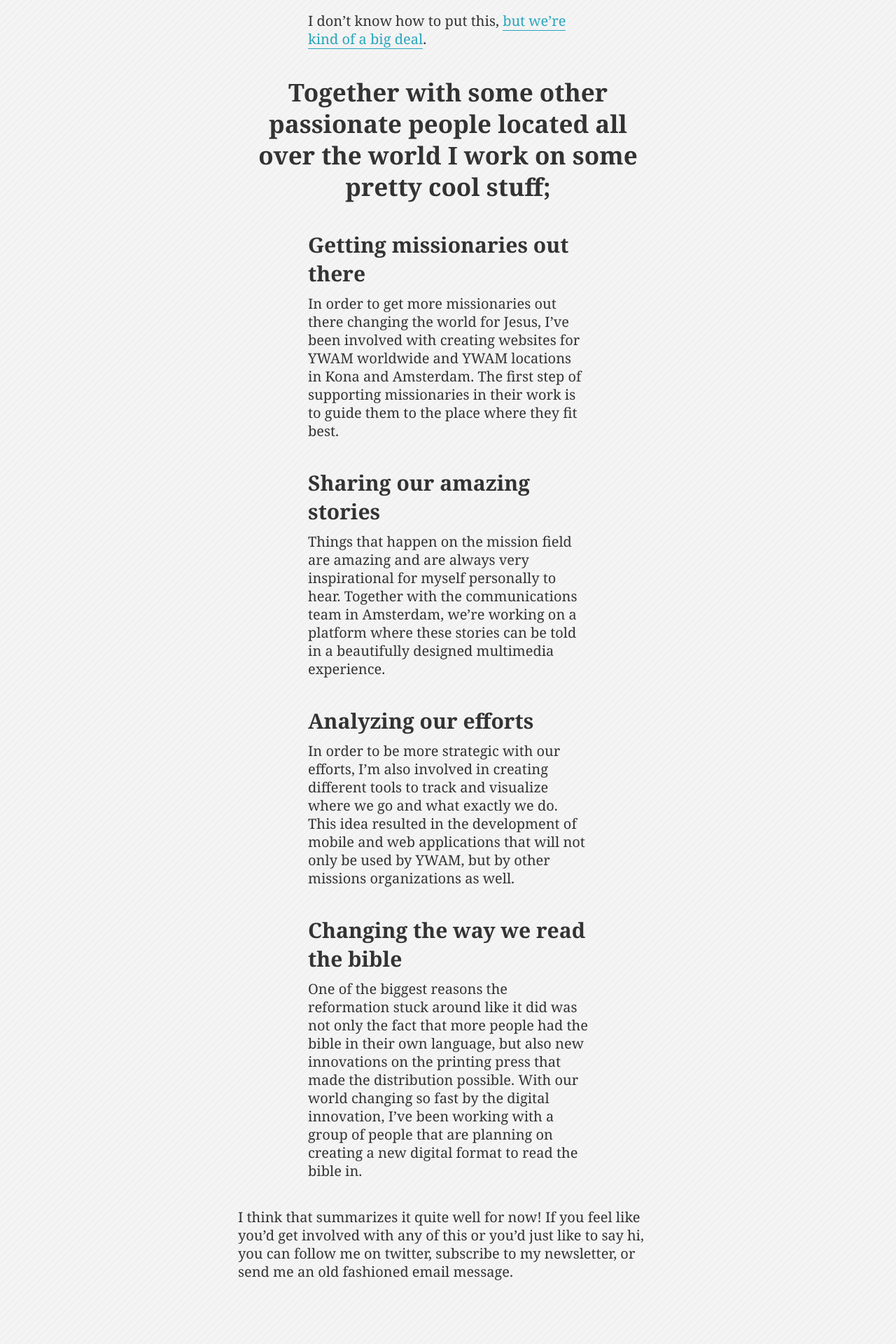
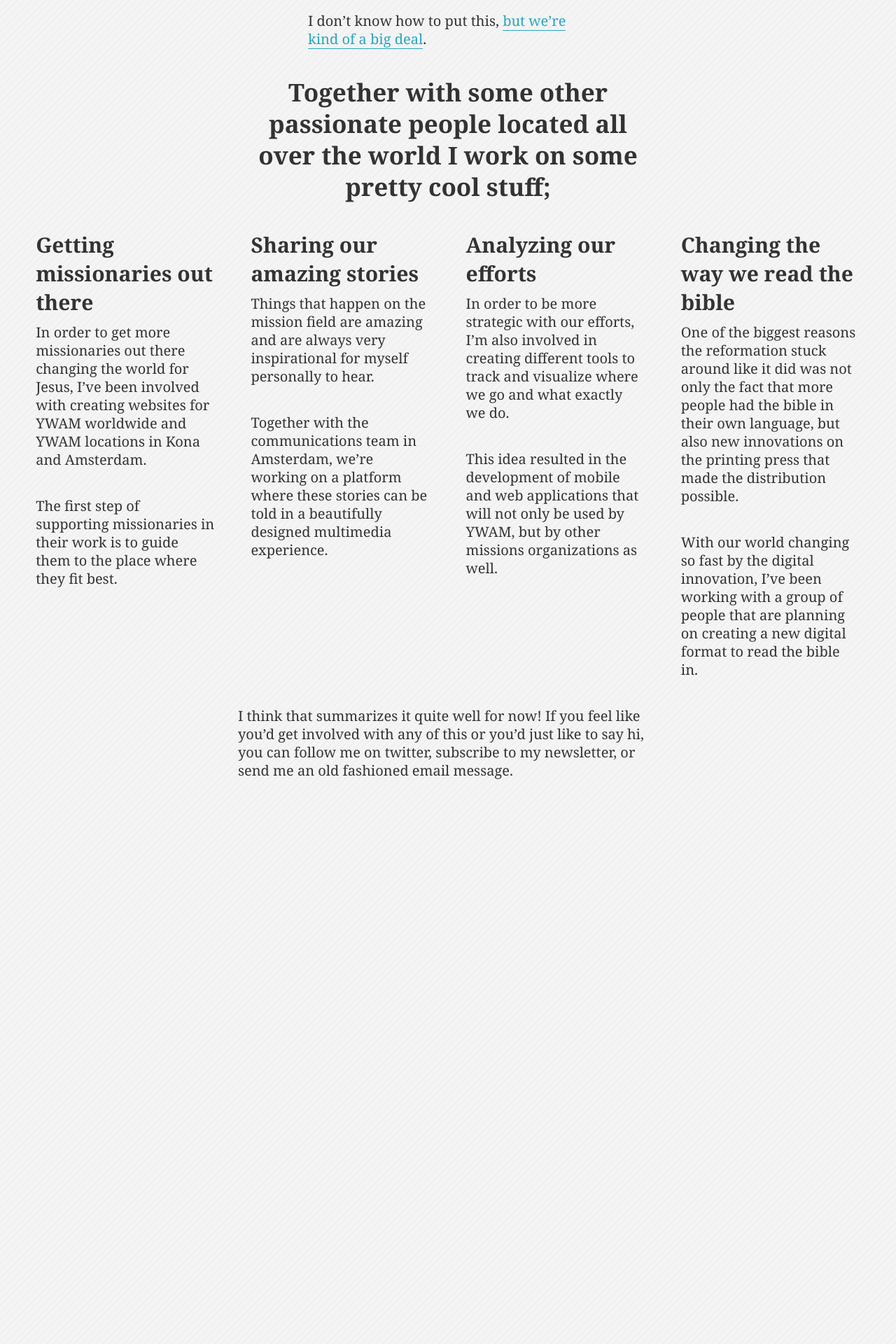
Before and after one commit to joshuadelange/joshuadelange.com, a Jekyll site: the page built from index.html, in a window 1280 px wide. Shown: the part 954-2874 px from the top of the page at 70% size. Built offline with Jekyll 4.4.1, drawn with Linux system fonts in a browser that asks for light colours; Markdown is read by kramdown in place of the engine named in the settings; after the commit the page ends 2158 px from its top, so only the background shows below that.

Commit message:
columns?  maybe? hmm??

```diff
--- a/css/main.css
+++ b/css/main.css
@@ -101,6 +101,14 @@ article {
   float: left;
 }
 
+.column-4 {
+  width: 20%;
+  margin-left: 4%;
+  float: left;
+}
+
+
+
 .image {
   width: 300px;
   height: 300px;
--- a/index.html
+++ b/index.html
@@ -29,18 +29,35 @@ title: Joshua de Lange
 	<h2>Together with some other passionate people located all over the world I work on some pretty cool stuff;</h2>
 </div>
 
-<div class="narrow">
-	<h3>Getting missionaries out there</h3>
-	<p>In order to get more missionaries out there changing the world for Jesus, I’ve been involved with creating websites for YWAM worldwide and YWAM locations in Kona and Amsterdam. The first step of supporting missionaries in their work is to guide them to the place where they fit best.</p>
+<div class="columns">
 
-	<h3>Sharing our amazing stories</h3>
-	<p>Things that happen on the mission field are amazing and are always very inspirational for myself personally to hear. Together with the communications team in Amsterdam, we’re working on a platform where these stories can be told in a beautifully designed multimedia experience.</p>
+	<div class="column-4">
+		<h3>Getting missionaries out there</h3>
+		<p>In order to get more missionaries out there changing the world for Jesus, I’ve been involved with creating websites for YWAM worldwide and YWAM locations in Kona and Amsterdam.</p>
 
-	<h3>Analyzing our efforts</h3>
-	<p>In order to be more strategic with our efforts, I’m also involved in creating different tools to track and visualize where we go and what exactly we do. This idea resulted in the development of mobile and web applications that will not only be used by YWAM, but by other missions organizations as well.</p>
+		<p>The first step of supporting missionaries in their work is to guide them to the place where they fit best.</p>
+	</div>
 
-	<h3>Changing the way we read the bible</h3>
-	<p>One of the biggest reasons the reformation stuck around like it did was not only the fact that more people had the bible in their own language, but also new innovations on the printing press that made the distribution possible. With our world changing so fast by the digital innovation, I’ve been working with a group of people that are planning on creating a new digital format to read the bible in.</p>
+	<div class="column-4">
+		<h3>Sharing our amazing stories</h3>
+		<p>Things that happen on the mission field are amazing and are always very inspirational for myself personally to hear.</p>
+
+		<p>Together with the communications team in Amsterdam, we’re working on a platform where these stories can be told in a beautifully designed multimedia experience.</p>
+	</div>
+
+	<div class="column-4">
+		<h3>Analyzing our efforts</h3>
+		<p>In order to be more strategic with our efforts, I’m also involved in creating different tools to track and visualize where we go and what exactly we do.</p>
+
+		<p>This idea resulted in the development of mobile and web applications that will not only be used by YWAM, but by other missions organizations as well.</p>
+	</div>
+
+	<div class="column-4">
+		<h3>Changing the way we read the bible</h3>
+		<p>One of the biggest reasons the reformation stuck around like it did was not only the fact that more people had the bible in their own language, but also new innovations on the printing press that made the distribution possible.</p>
+
+		<p>With our world changing so fast by the digital innovation, I’ve been working with a group of people that are planning on creating a new digital format to read the bible in.</p>
+	</div>
 
 </div>
 
```
